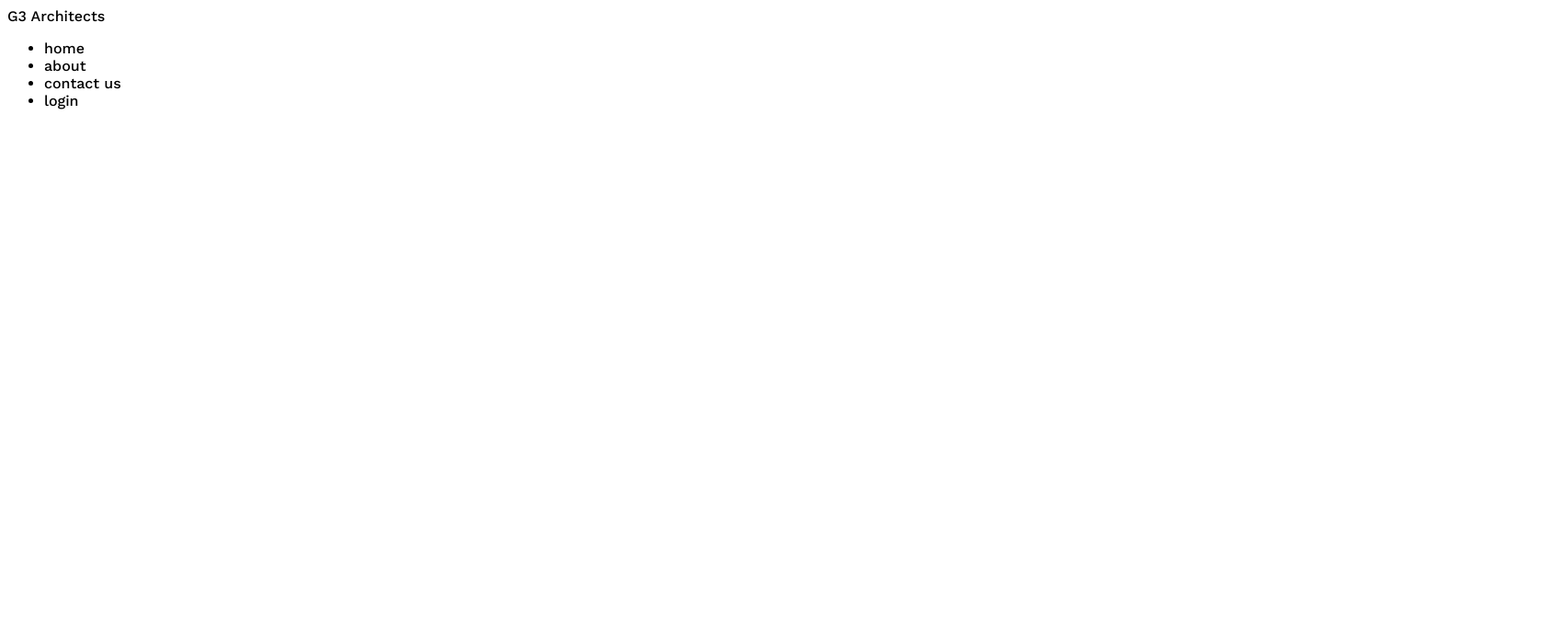
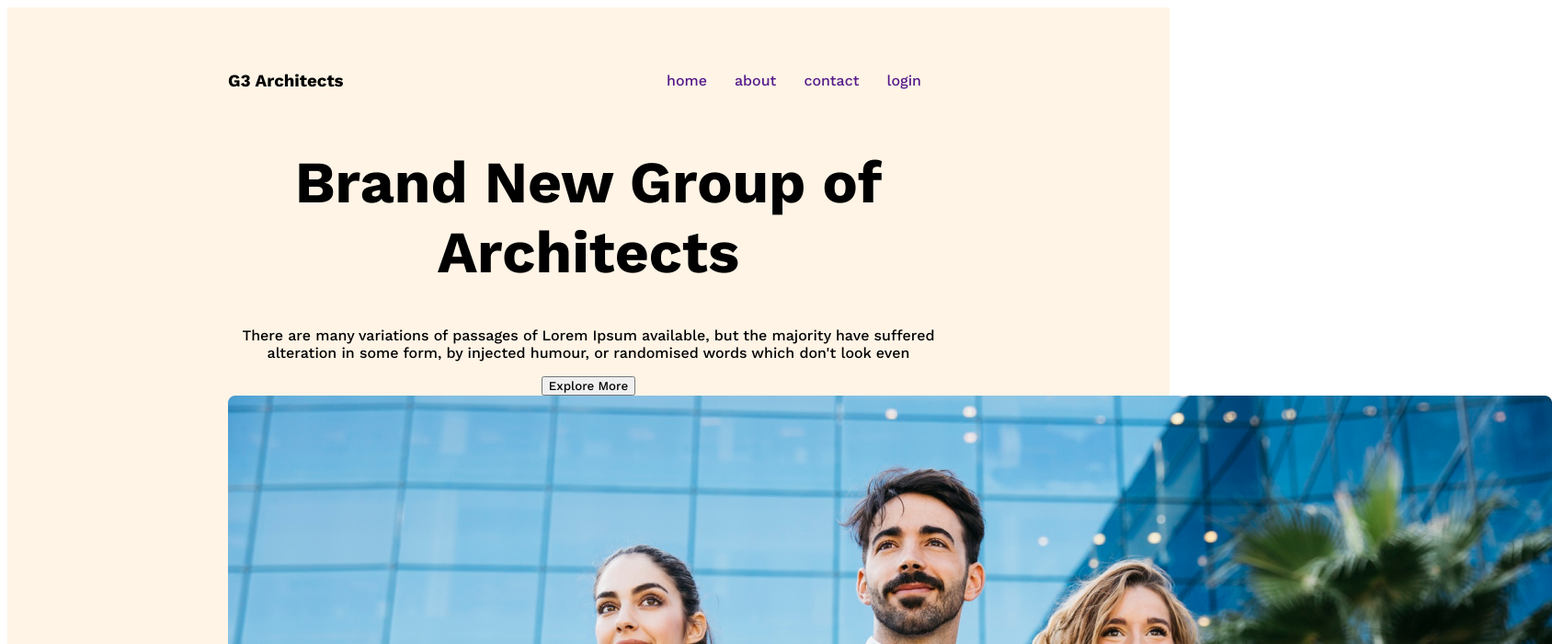
Before and after one commit to kashfianaherin/g3architect-website, a plain HTML site: page index.html in a window 1280 px wide. Shown: the top 700 px of the page at 92% size, 1688 px wide, since content can reach past the window. Drawn offline with nearby package versions, Linux system fonts and the light colour scheme.

Commit message:
banner contant add

```diff
--- a/index.html
+++ b/index.html
@@ -8,14 +8,25 @@
 </head>
 <body>
     <header>
-        <nav>G3 Architects</nav>
+        <nav>
+            <h3 class="nav-title">G3 Architects</h3>
         <ul>
-            <li>home</li>
-            <li>about</li>
-            <li>contact us</li>
-            <li>login</li>
-        </ul>
+            <li><a href="">home</a></li>
+            <li><a href="">about</a></li>
+            <li><a href="">contact</a></li>
+            <li><a href="">login</a></li>
+     </ul>
+        </nav>
+        <div class="banner">
+            <div class="banner-contant"> <h1 class="banner-tittle">Brand New
+                Group of Architects
+                </h1>
+                <p>There are many variations of passages of Lorem Ipsum available, but the majority have suffered alteration in some form, by injected humour, or randomised words which don't look even</p>
+                <button class="btn-primary">Explore More</button>
+            </div>
 
+                <img src="images/banner.png" alt="">
+        </div>
     </header>
     <main>
 
--- a/styles/architect.css
+++ b/styles/architect.css
@@ -4,3 +4,52 @@
 *{
 font-family: 'Work Sans', sans-serif;
 }
+
+.button-primary{
+
+}
+header{
+    background: rgba(255, 144, 14, 0.10);
+    padding: 50px 240px ;
+
+}
+nav{
+    display: flex;
+    justify-content: space-between;
+    align-items: center;
+}
+.nav-tittle{
+    font-size: 3rem;
+    font-weight: 700;
+    color: #131313);;
+}
+
+nav > ul {
+    display: flex;
+}
+nav li {
+    list-style: none;
+    margin-right: 30px;
+    font-weight: 500;
+    font-size: 1rem;
+
+}
+nav li a{
+    text-decoration: none;
+    color:#424242);
+
+}
+.banner-contant{
+    max-width: 800px;
+    text-align: center;
+    margin: 0 auto;
+}
+.banner-tittle{
+    font-size: 4rem;
+    font-weight: 700px;
+    color: #131313);
+
+}
+.banner-discription{
+    #727272);
+}
```
